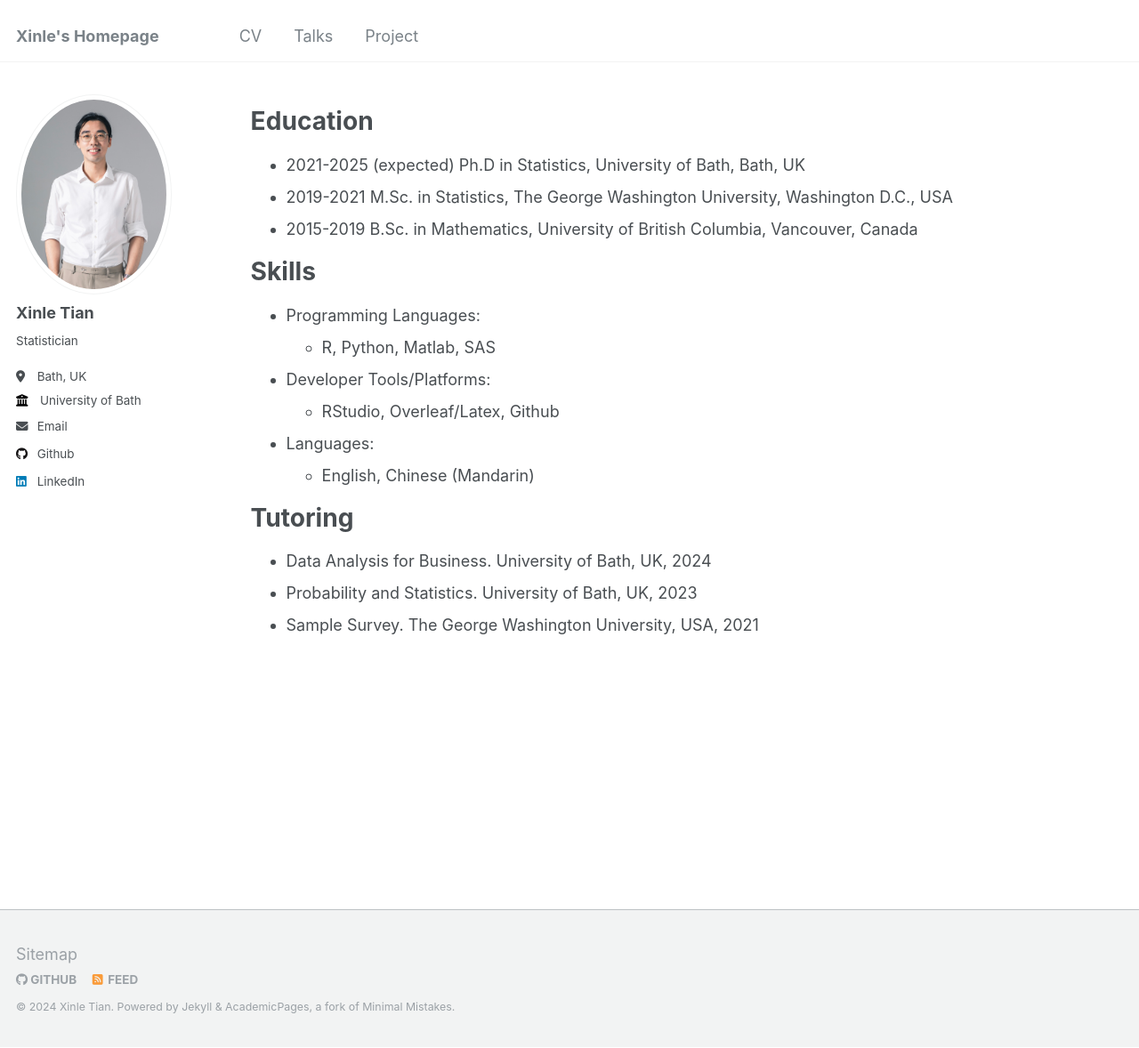
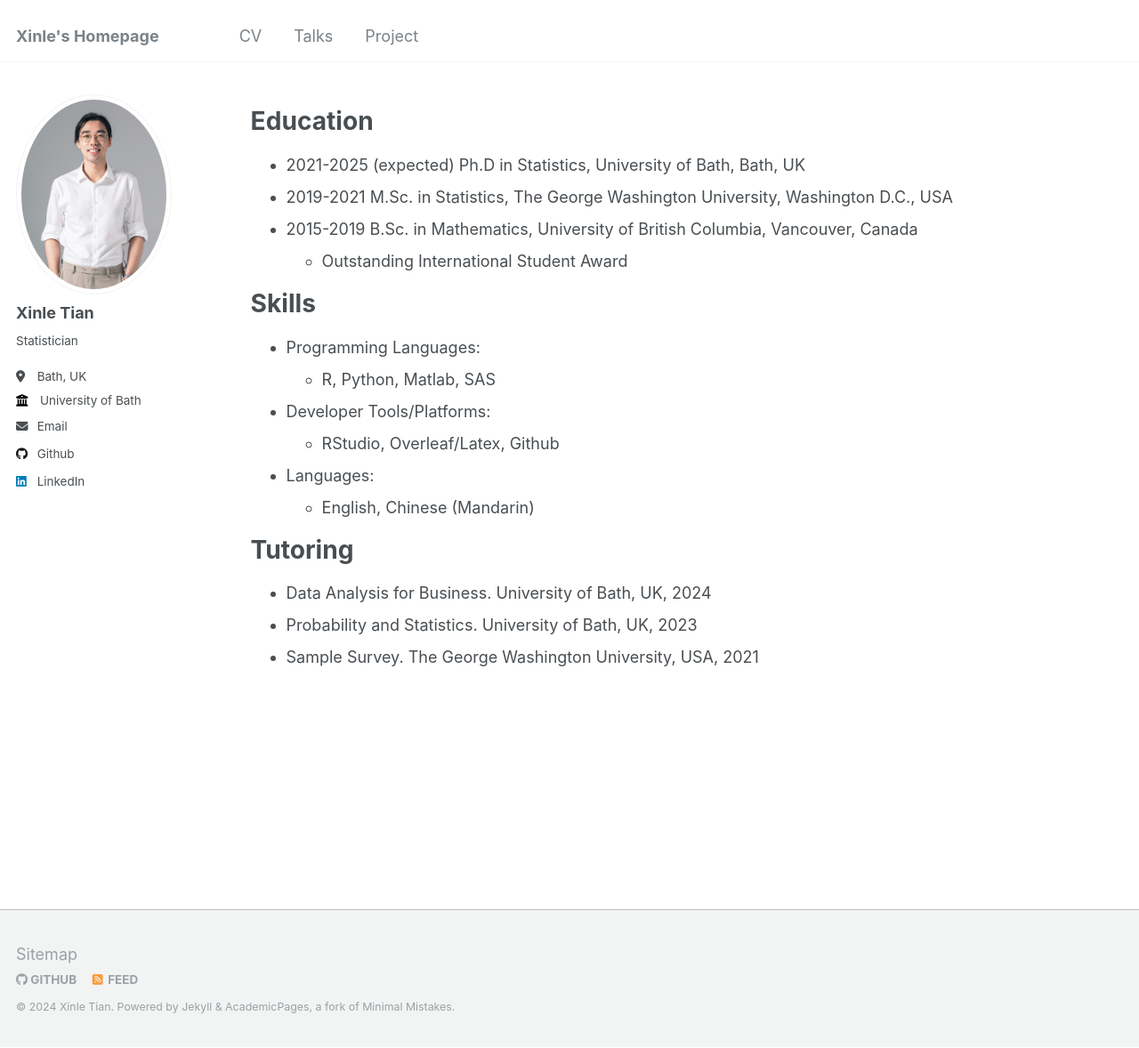
Before and after one commit to xinlet/xinlet.github.io, a Jekyll site: the page built from _pages/cv.md, in a window 1280 px wide and 1178 px high. Shown: the whole window at 89% size. Built offline with Jekyll 4.4.1, drawn with Linux system fonts in a browser that asks for light colours.

Commit message:
Update cv.md

```diff
--- a/_pages/cv.md
+++ b/_pages/cv.md
@@ -14,6 +14,7 @@ Education
 * 2021-2025 (expected) Ph.D in Statistics, University of Bath, Bath, UK
 * 2019-2021 M.Sc. in Statistics, The George Washington University, Washington D.C., USA
 * 2015-2019 B.Sc. in Mathematics, University of British Columbia, Vancouver, Canada
+    * Outstanding International Student Award
 
 Skills
 ======
```
